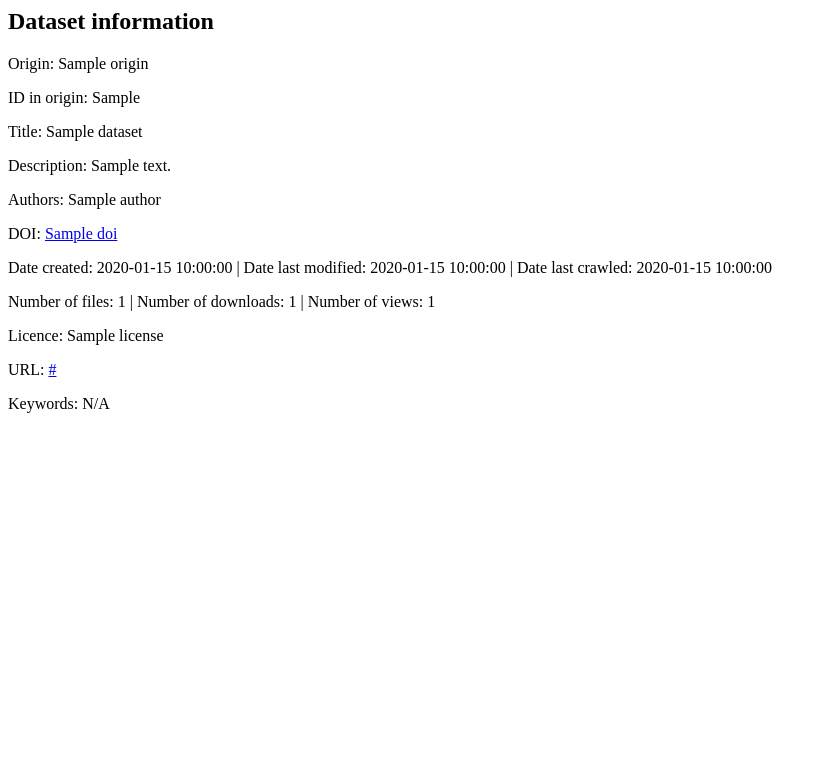
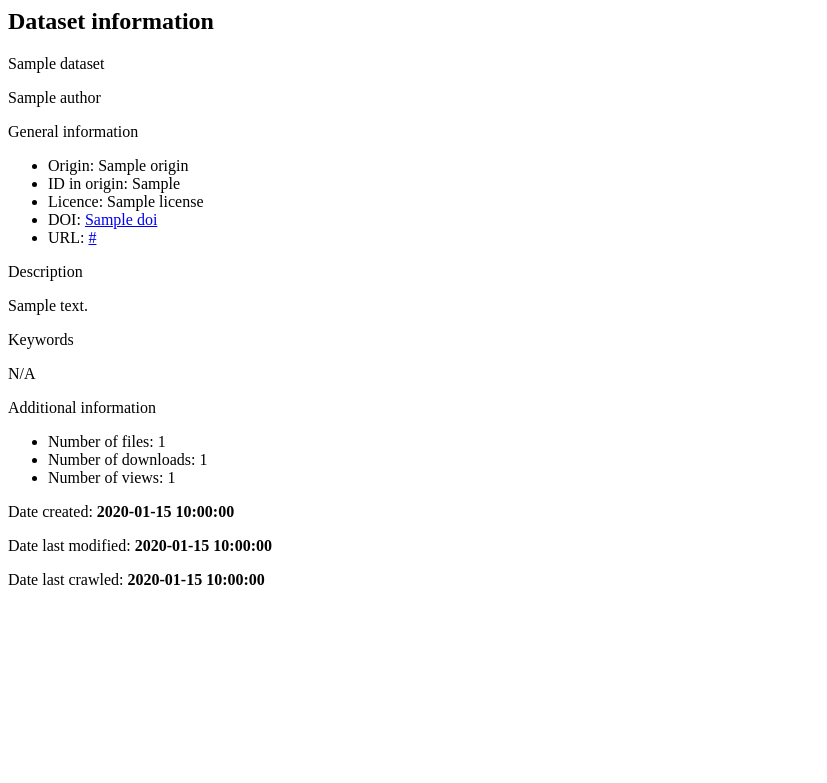
Before and after one commit to MDverse/mdde2, a FastAPI app: template templates/dataset_info.html in a window 1280 px wide. Shown: the top 783 px of the page, without its empty margins (0-827 px from the left). Run offline with FastAPI, Linux system fonts and the light colour scheme; the template is opened without the code that fills it: most values are stand-ins (such as "Sample title", 1, 10 or a date in 2020).

Commit message:
Creating card format for dataset information

```diff
--- a/templates/dataset_info.html
+++ b/templates/dataset_info.html
@@ -1,23 +1,11 @@
 <h2>Dataset information</h2>
 
-<p>
-Origin: {{ dataset.origin.name if dataset.origin else 'N/A' }}
+<div class="card">
+    <div class="card-content">
+      <p class="title">
+        {{ dataset.title }}
       </p>
-
-<p>
-ID in origin: {{ dataset.id_in_origin }}
-</p>
-
-<p>
-Title: {{ dataset.title }}
-</p>
-
-<p>
-Description: {{ dataset.description }}
-</p>
-
-<p>
-Authors:
+      <p class="subtitle">
         {% if dataset.author %}
             {% for author in dataset.author %}
                 {{ author.name }}{% if not loop.last %}; {% endif %}
@@ -28,41 +16,61 @@
       </p>
 
 
-DOI: <a href="https://doi.org/{{ dataset.doi }}" target="_blank">{{ dataset.doi }}</a>
-</p>
 
-<p>
-Date created: {{ dataset.date_created }}
-|
-Date last modified: {{ dataset.date_last_modified }}
-|
-Date last crawled: {{ dataset.date_last_crawled }}
-</p>
+        <div class="content">
+            <p class="title is-5">General information</p>
+            <ul>
+                <li>Origin: {{ dataset.origin.name if dataset.origin else 'N/A' }}</li>
+                <li>ID in origin: {{ dataset.id_in_origin }}</li>
+                <li>Licence: {{ dataset.license }}</li>
+                <li>DOI: <a href="https://doi.org/{{ dataset.doi }}" target="_blank">{{ dataset.doi }}</a></li>
+                <li>URL: <a href="{{ dataset.url }}" target="_blank">{{ dataset.url }}</a></li>
+            </ul>
+        </div>
+        <div class="content">
+            <p class="title is-5">Description</p>
+            <p>{{ dataset.description }}</p>
+        </div>
 
-<p>
-Number of files: {{ dataset.file_number }}
-|
-Number of downloads: {{ dataset.download_number }}
-|
-Number of views: {{ dataset.view_number }}
-</p>
-
-<p>
-Licence: {{ dataset.license }}
-</p>
-
-<p>
-URL: <a href="{{ dataset.url }}" target="_blank">{{ dataset.url }}</a>
-</p>
-
-<p>
-Keywords:
-<!-- For many-to-many relationships like keywords, loop and separate by semicolons -->
-{% if dataset.keyword %}
+        <div class="content">
+            <p class="title is-5">Keywords</p>
+            <p>{% if dataset.keyword %}
                 {% for keyword in dataset.keyword %}
                     {{ keyword.entry }}{% if not loop.last %}; {% endif %}
                 {% endfor %}
             {% else %}
                 N/A
-{% endif %}
+            {% endif %}</p>
+        </div>
+
+
+
+        <div class="content">
+            <p class="title is-5">Additional information</p>
+            <ul>
+                <li>Number of files: {{ dataset.file_number }}</li>
+                <li>Number of downloads: {{ dataset.download_number }}</li>
+                <li>Number of views: {{ dataset.view_number }}</li>
+            </ul>
+        </div>
+    </div>
+    <footer class="card-footer">
+        <p class="card-footer-item">
+          <span>
+            Date created: <strong>{{ dataset.date_created }}</strong>
+          </span>
         </p>
+
+        <p class="card-footer-item">
+            <span>
+                Date last modified: <strong>{{ dataset.date_last_modified }}</strong>
+            </span>
+        </p>
+
+        <p class="card-footer-item">
+            <span>
+                Date last crawled: <strong>{{ dataset.date_last_crawled }}</strong>
+            </span>
+          </p>
+    </footer>
+</div>
```
Lines whose indentation alone changed are shown as unchanged.
